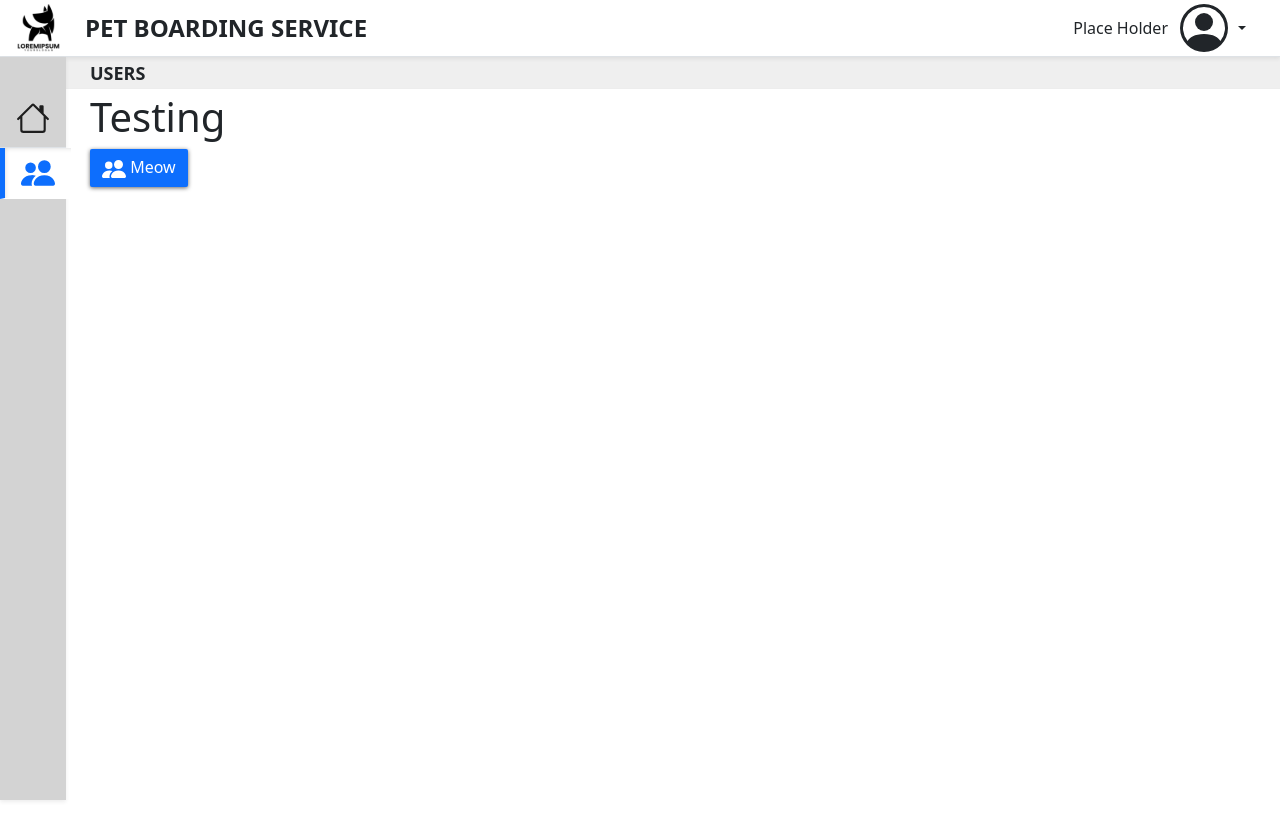
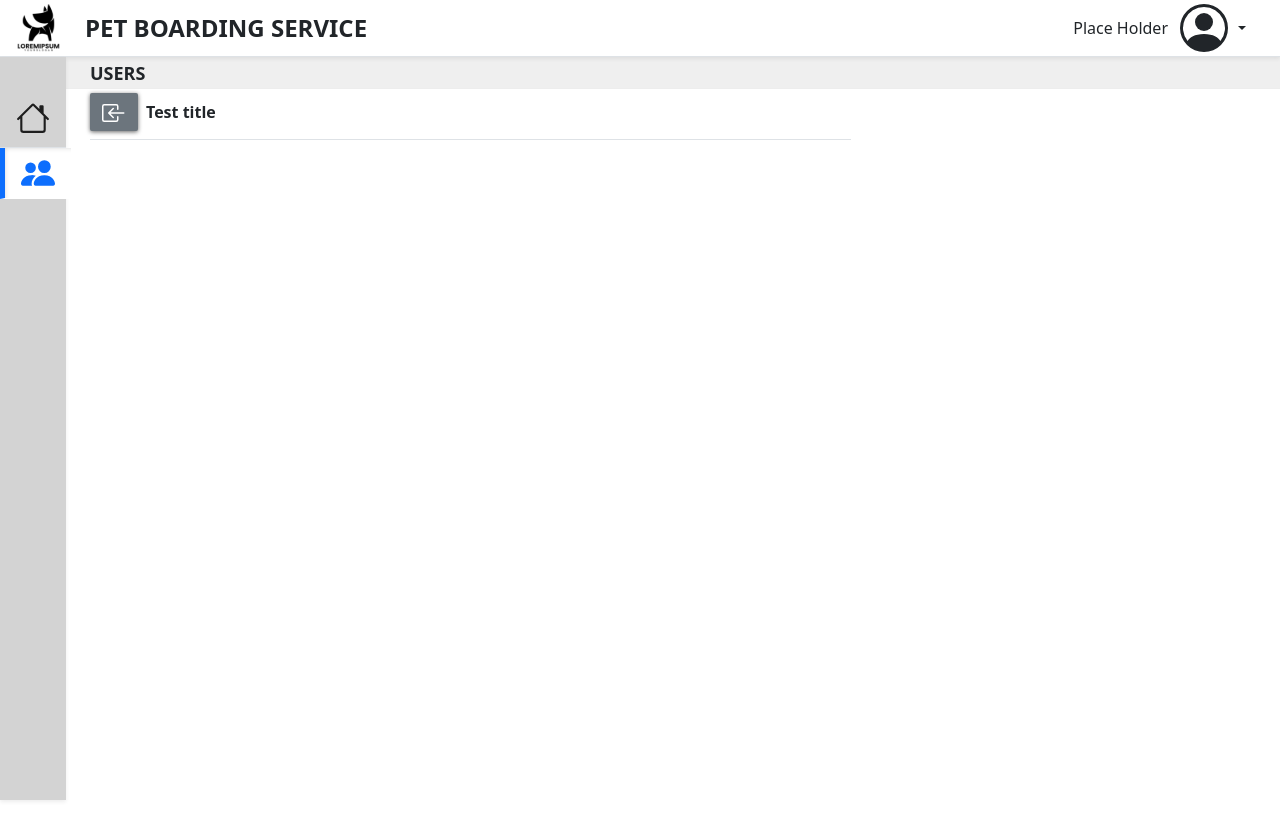
Before and after one commit to UlisesPeguero/pbs-frontend, a React (Create React App) app: page /users in a window 1280 px wide. Shown: the top 840 px of the page. Built offline with nearby package versions, Linux system fonts and the light colour scheme.

Commit message:
Added content header for Forms and secondary screens

```diff
--- /dev/null
+++ b/src/dashboard/content/ContentHeader.jsx
@@ -0,0 +1,33 @@
+import React from 'react';
+import { Navigate } from 'react-router-dom';
+import { BoxArrowInLeft } from 'react-bootstrap-icons';
+import Button from '../../ui/Button';
+
+const BackButton = function ({ backButtonTo, value, classes = 'btn-secondary' }) {
+  return <Button classes={classes} onClick={() => Navigate(backButtonTo)}>
+    {
+      backButtonTo === -1
+        ? <BoxArrowInLeft size={24} />
+        : value
+    }
+  </Button>;
+};
+
+export default function ContentHeader({
+  backButton = true,
+  backButtonTo = -1,
+  title = ''
+}) {
+
+  return (
+    <div className="d-flex align-items-center col-12 border-bottom pb-2 mb-3">
+      {
+        backButton && typeof backButton === 'boolean' && <BackButton backButtonTo={backButtonTo} />
+      }
+      {
+        backButton && typeof backButton !== 'boolean' && <BackButton backButtonTo={backButtonTo} value={backButton} />
+      }
+      <span className='fw-semibold px-2'>{title}</span>
+    </div>
+  );
+}
--- a/src/modules/Test.jsx
+++ b/src/modules/Test.jsx
@@ -1,15 +1,12 @@
 import React from 'react';
 import Button from '../ui/Button';
 import { PeopleFill } from 'react-bootstrap-icons';
+import ContentHeader from '../dashboard/content/ContentHeader';
 
 export default function Test() {
   return (
     <>
-      <h1>Testing</h1>
-      <Button>
-        <PeopleFill size={24} />
-        &nbsp;Meow
-      </Button>
+      <ContentHeader title='Test title' />
     </>
   );
 }
```
